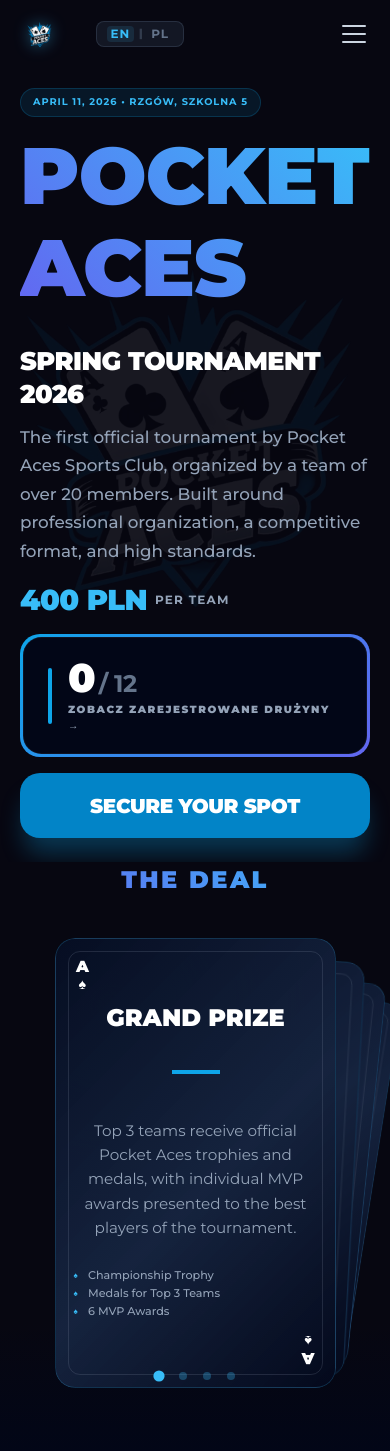
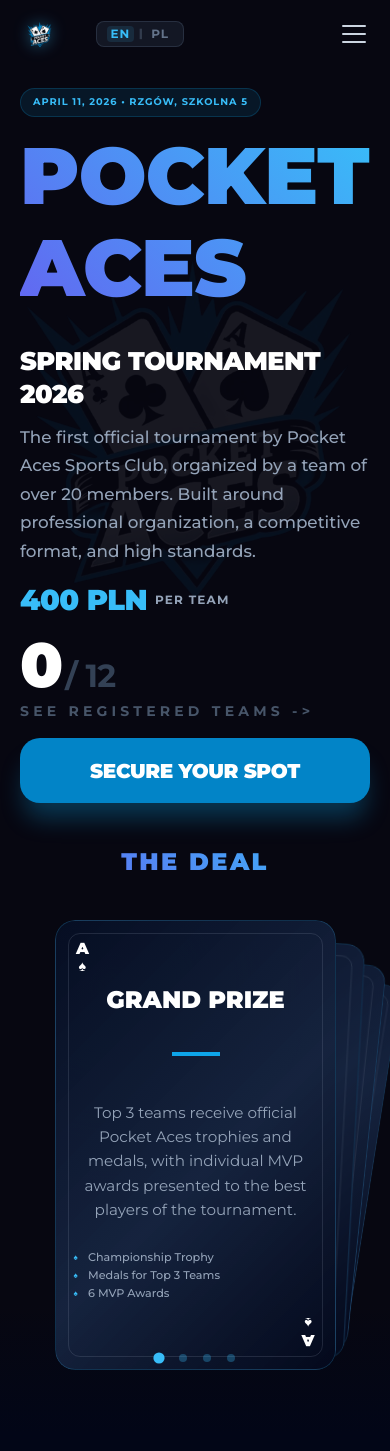
Before and after one commit to frogen-while/vol-registr, a Django app: page / in a window 390 px wide. Shown: the top 1451 px of the page. Run offline with Django 5.2, Linux system fonts and the light colour scheme; data comes from the database, SQL or seed files in the repository; some libraries are stand-ins or nearby versions.

Commit message:
Enhance registered teams feature: update styles, add link, and improve modal content

```diff
--- a/static/css/registered-teams.css
+++ b/static/css/registered-teams.css
@@ -1,82 +1,110 @@
 /* =================================================================
-   Registered Teams Button & Modal (Website & Sports Style)
+   Registered Teams Link & Modal
 ==================================================================== */
 
-/* --- Button Wrapper (Outer Layer) --- */
-.rt-btn__wrapper {
-  position: relative;
-  padding: 3px; /* Gap for the glow */
-  border-radius: 1.25rem; /* Match btn-cta corner rounding ($radius-2xl) */
-  cursor: pointer;
-  background: linear-gradient(135deg, #0ea5e9, #6366f1); /* Match site theme gradient */
-  transition: transform 0.2s ease-out, box-shadow 0.2s ease-out;
-  box-shadow: 0 0 0 0 rgba(14, 165, 233, 0); /* Initial shadow (transparent) */
+/* --- Hero trigger shown as text link (not button) --- */
+.rt-link {
+  display: inline-flex;
+  flex-direction: column;
+  align-items: flex-start;
+  gap: 0.3rem;
+  border-left: 4px solid #0ea5e9;
+  padding-left: 1.5rem;
+  text-decoration: none;
+  color: #94a3b8;
+  font-family: 'Montserrat', sans-serif;
+  transition: color 0.2s ease, opacity 0.2s ease;
 }
 
-/* --- Glowing Effect on Hover --- */
-.rt-btn__wrapper:hover {
-  transform: translateY(-2px);
-  box-shadow: 0 10px 25px -5px rgba(14, 165, 233, 0.4), /* Main glow */
-              0 0 15px rgba(99, 102, 241, 0.4);      /* Subtle halo */
+.rt-link:hover {
+  color: #cbd5e1;
 }
 
-/* --- Button Inner Box --- */
-.rt-btn__inner {
-  display: flex;
-  align-items: center;
-  gap: 1rem;
-  background-color: #020617; /* Match $color-bg-body */
-  padding: 1.25rem 1.5rem;
-  border-radius: 1.15rem; /* Inner corner rounding (slightly smaller) */
-  border: 1px solid rgba(255, 255, 255, 0.05); /* Subtle inner border */
+.rt-link:hover .rt-link__text,
+.rt-link:focus-visible .rt-link__text {
+  color: #7dd3fc;
+  text-shadow: 0 0 12px rgba(125, 211, 252, 0.7);
 }
 
-/* --- Cyan Vertical Bar --- */
-.rt-btn__bar {
-  width: 4px;
-  height: 3.5rem;
-  background-color: #0ea5e9; /* Cyan color */
-  border-radius: 2px;
+.rt-link:focus-visible {
+  outline: 2px solid #0ea5e9;
+  outline-offset: 4px;
+  border-radius: 0.2rem;
 }
 
-/* --- Content (Numbers + Text) --- */
-.rt-btn__content {
-  display: flex;
-  flex-direction: column;
-  align-items: flex-start;
-  gap: 0.25rem;
-}
-
-/* --- Numbers (Top Row) --- */
-.rt-btn__numbers {
-  display: flex;
+.rt-link__numbers {
+  display: inline-flex;
   align-items: baseline;
+  gap: 0.2rem;
   line-height: 1;
 }
 
-.rt-btn__current {
-  font-size: 2.5rem;
+.rt-link__current {
+  font-size: clamp(3.9rem, 7vw, 5rem);
   font-weight: 900;
   color: #ffffff;
-  font-family: 'Montserrat', sans-serif;
 }
 
-.rt-btn__total {
-  font-size: 1.5rem;
+.rt-link__total {
+  font-size: clamp(2rem, 3.2vw, 2.5rem);
   font-weight: 700;
-  color: #64748b; /* slate-500 */
-  margin-left: 0.25rem;
-  font-family: 'Montserrat', sans-serif;
+  color: #334155;
 }
 
-/* --- Text (Bottom Row) --- */
-.rt-btn__text {
-  font-size: 0.65rem;
-  font-weight: 800;
+.rt-link__text {
+  display: inline-block;
+  position: relative;
+  will-change: transform;
+  font-size: 0.875rem;
+  font-weight: 700;
   text-transform: uppercase;
-  letter-spacing: 0.15em;
-  color: #94a3b8; /* slate-400 */
-  font-family: 'Montserrat', sans-serif;
+  letter-spacing: 0.3em;
+  color: #475569;
+  text-shadow: 0 0 0 rgba(125, 211, 252, 0);
+  animation: rt-link-text-nudge 3s ease-in-out infinite;
+}
+
+@keyframes rt-link-text-nudge {
+  0%,
+  72%,
+  100% {
+    transform: translateX(0);
+    color: #475569;
+    text-shadow: 0 0 0 rgba(125, 211, 252, 0);
+  }
+  86% {
+    transform: translateX(8px);
+    color: #7dd3fc;
+    text-shadow: 0 0 10px rgba(125, 211, 252, 0.65);
+  }
+}
+
+@media (prefers-reduced-motion: reduce) {
+  .rt-link__text {
+    animation: rt-link-text-nudge-reduced 3.4s ease-in-out infinite;
+  }
+}
+
+@keyframes rt-link-text-nudge-reduced {
+  0%,
+  75%,
+  100% {
+    transform: translateX(0);
+    color: #475569;
+    text-shadow: 0 0 0 rgba(125, 211, 252, 0);
+  }
+  88% {
+    transform: translateX(3px);
+    color: #7dd3fc;
+    text-shadow: 0 0 8px rgba(125, 211, 252, 0.55);
+  }
+}
+
+@media (max-width: 767.98px) {
+  .rt-link {
+    border-left: none;
+    padding-left: 0;
+  }
 }
 
 /* --- Modal Overlay --- */
--- a/static/js/index-page.js
+++ b/static/js/index-page.js
@@ -305,7 +305,8 @@ function initRegisteredTeamsModal() {
     }
 
     // Open modal
-    openBtn.addEventListener('click', () => {
+    openBtn.addEventListener('click', (e) => {
+        e.preventDefault();
         modal.classList.add('active');
         document.body.style.overflow = 'hidden';
     });
--- a/static/js/navbar.js
+++ b/static/js/navbar.js
@@ -50,6 +50,15 @@
         info: { label: 'Location', value: 'Rzgów, Szkolna 5' },
         date: { label: 'Date', value: 'April 11, 2026' },
         link: 'View on Google Maps'
+      },
+      registered: {
+        cta: 'See registered teams ->',
+        modal_title: 'Registered Teams',
+        modal_subtitle: 'Pocket Aces Spring Tournament',
+        col_team: 'Team',
+        col_captain: 'Captain',
+        col_level: 'Level',
+        empty: 'No registered teams.'
       },
       arena: { heading: 'The Venue' },
       // Road to Victory
@@ -190,6 +199,15 @@
         info: { label: 'Lokalizacja', value: 'Rzgów, Szkolna 5' },
         date: { label: 'Data', value: '11 kwietnia 2026' },
         link: 'Zobacz na Google Maps'
+      },
+      registered: {
+        cta: 'Zobacz zarejestrowane drużyny ->',
+        modal_title: 'Zarejestrowane Drużyny',
+        modal_subtitle: 'Pocket Aces Spring Tournament',
+        col_team: 'Drużyna',
+        col_captain: 'Kapitan',
+        col_level: 'Poziom',
+        empty: 'Brak zarejestrowanych drużyn.'
       },
       arena: { heading: 'Obiekt' },
       // Road to Victory
--- a/tournament/templates/tournament/index.html
+++ b/tournament/templates/tournament/index.html
@@ -32,21 +32,14 @@
             </div>
 
             <div class="hero-btn-container">
-                <!-- Registered Teams Button -->
-                <div id="registeredTeamsBtn" class="rt-btn__wrapper">
-                    <div class="rt-btn__inner">
-                        <div class="rt-btn__bar"></div>
-                        <div class="rt-btn__content">
-                            <div class="rt-btn__numbers">
-                                <span class="rt-btn__current">{{ registered_teams }}</span>
-                                <span class="rt-btn__total">/ {{ max_slots }}</span>
-                            </div>
-                            <div class="rt-btn__text">
-                                ZOBACZ ZAREJESTROWANE DRUŻYNY →
-                            </div>
-                        </div>
-                    </div>
-                </div>
+                <!-- Registered Teams Link -->
+                <a id="registeredTeamsBtn" class="rt-link" href="#registeredTeamsModal" aria-label="Pokaż zarejestrowane drużyny">
+                    <span class="rt-link__numbers">
+                        <span class="rt-link__current">{{ registered_teams }}</span>
+                        <span class="rt-link__total">/ {{ max_slots }}</span>
+                    </span>
+                    <span class="rt-link__text" data-i18n="registered.cta">Zobacz zarejestrowane drużyny -></span>
+                </a>
 
                 <a href="{% url 'register' %}" class="btn-cta">
                     <span class="btn-cta__text" data-i18n="hero.cta">Secure Your Spot</span>
@@ -65,16 +58,16 @@
         <div class="rt-modal__content sports-scoreboard">
             <button id="registeredTeamsModalClose" class="rt-modal__close">&times;</button>
             <div class="rt-modal__header">
-                <h2 class="rt-modal__title">Zarejestrowane Drużyny</h2>
-                <div class="rt-modal__subtitle">POCKET ACES SPRING TOURNAMENT</div>
+                <h2 class="rt-modal__title" data-i18n="registered.modal_title">Zarejestrowane Drużyny</h2>
+                <div class="rt-modal__subtitle" data-i18n="registered.modal_subtitle">Pocket Aces Spring Tournament</div>
             </div>
 
             <div class="rt-modal__teams-list">
                 <div class="rt-table-header">
                     <span class="rt-col-rank">#</span>
-                    <span class="rt-col-team">Drużyna</span>
-                    <span class="rt-col-city">Miasto / Klub</span>
-                    <span class="rt-col-status">Status</span>
+                    <span class="rt-col-team" data-i18n="registered.col_team">Drużyna</span>
+                    <span class="rt-col-captain" data-i18n="registered.col_captain">Kapitan</span>
+                    <span class="rt-col-level" data-i18n="registered.col_level">Poziom</span>
                 </div>
 
                 {% if teams %}
@@ -82,18 +75,12 @@
                         <div class="rt-team-row {% if forloop.counter <= max_slots %}rt-in-tournament{% else %}rt-reserve{% endif %}">
                             <span class="rt-col-rank">{{ forloop.counter }}</span>
                             <span class="rt-col-team">{{ team.name }}</span>
-                            <span class="rt-col-city">{{ team.city|default:"-" }}</span>
-                            <span class="rt-col-status">
-                                {% if team.payment_status == 1 %}
-                                    <span class="rt-badge rt-badge-paid">OPŁACONE</span>
-                                {% else %}
-                                    <span class="rt-badge rt-badge-waiting">OCZEKUJĄCE</span>
-                                {% endif %}
-                            </span>
+                            <span class="rt-col-captain">{{ team.cap_name }} {{ team.cap_surname }}</span>
+                            <span class="rt-col-level">{{ team.get_league_level_display }}</span>
                         </div>
                     {% endfor %}
                 {% else %}
-                    <div class="rt-no-teams">Brak zarejestrowanych drużyn.</div>
+                    <div class="rt-no-teams" data-i18n="registered.empty">Brak zarejestrowanych drużyn.</div>
                 {% endif %}
             </div>
         </div>
```
Also changed, not shown: other parts of static/css/registered-teams.css (+13 -19 lines), 1 other file.
